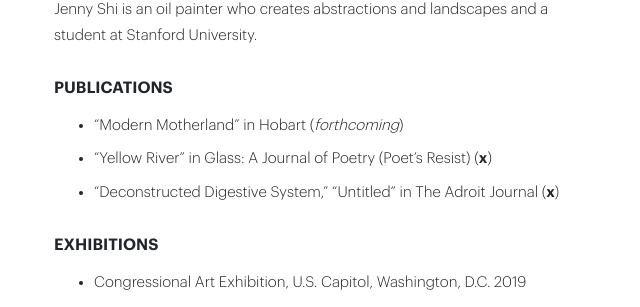
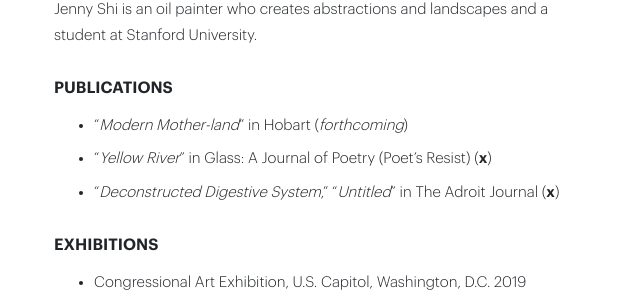
Before and after one commit to oliviachang29/jenny, a Jekyll site: the page built from about.markdown, in a window 1280 px wide. Shown: the part 407-714 px from the top of the page, without its empty margins (316-956 px from the left). Built offline with Jekyll 4.4.1, drawn with Linux system fonts in a browser that asks for light colours.

Commit message:
Update from Forestry.io Jenny Shi updated about.markdown

```diff
--- a/about.markdown
+++ b/about.markdown
@@ -13,9 +13,9 @@
 
 ###### **PUBLICATIONS**
 
-* "Modern Motherland" in Hobart (_forthcoming_)
-* "Yellow River" in Glass: A Journal of Poetry (Poet's Resist) ([x](http://www.glass-poetry.com/poets-resist/shi-yellow.html "Yellow River"))
-* "Deconstructed Digestive System," "Untitled" in The Adroit Journal ([x](https://theadroitjournal.org/issue-thirty-one/jenny-shi-art/))
+* "_Modern Mother-land_" in Hobart (_forthcoming_)
+* "_Yellow River_" in Glass: A Journal of Poetry (Poet's Resist) ([x](http://www.glass-poetry.com/poets-resist/shi-yellow.html "Yellow River"))
+* "_Deconstructed Digestive System_," "_Untitled_" in The Adroit Journal ([x](https://theadroitjournal.org/issue-thirty-one/jenny-shi-art/))
 
 ###### **EXHIBITIONS**
 
```
